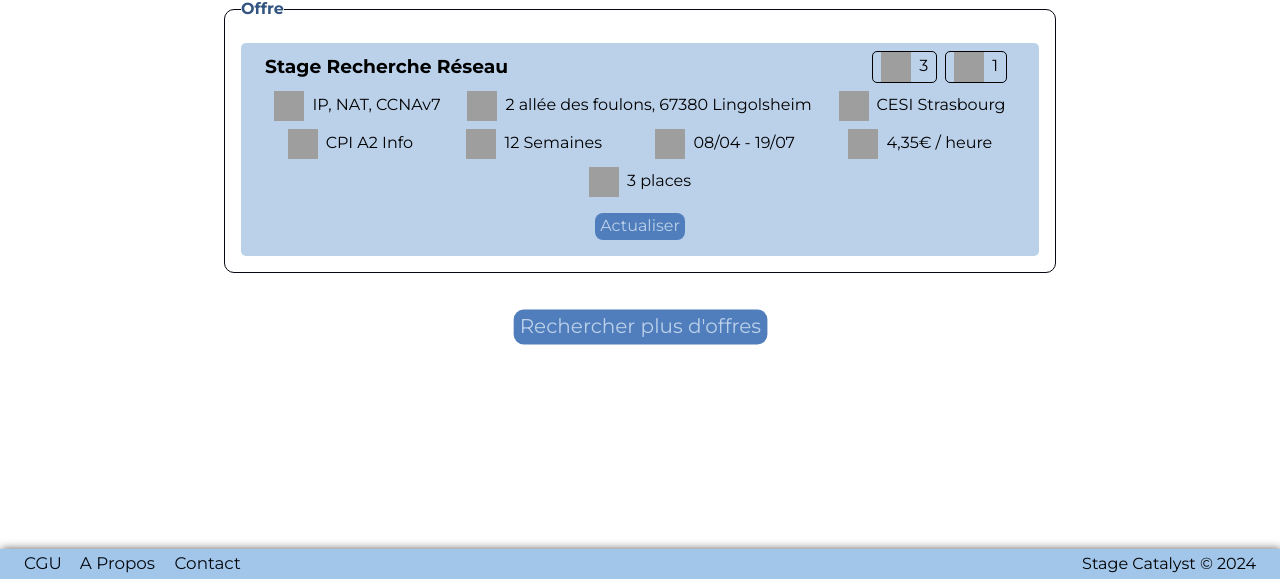
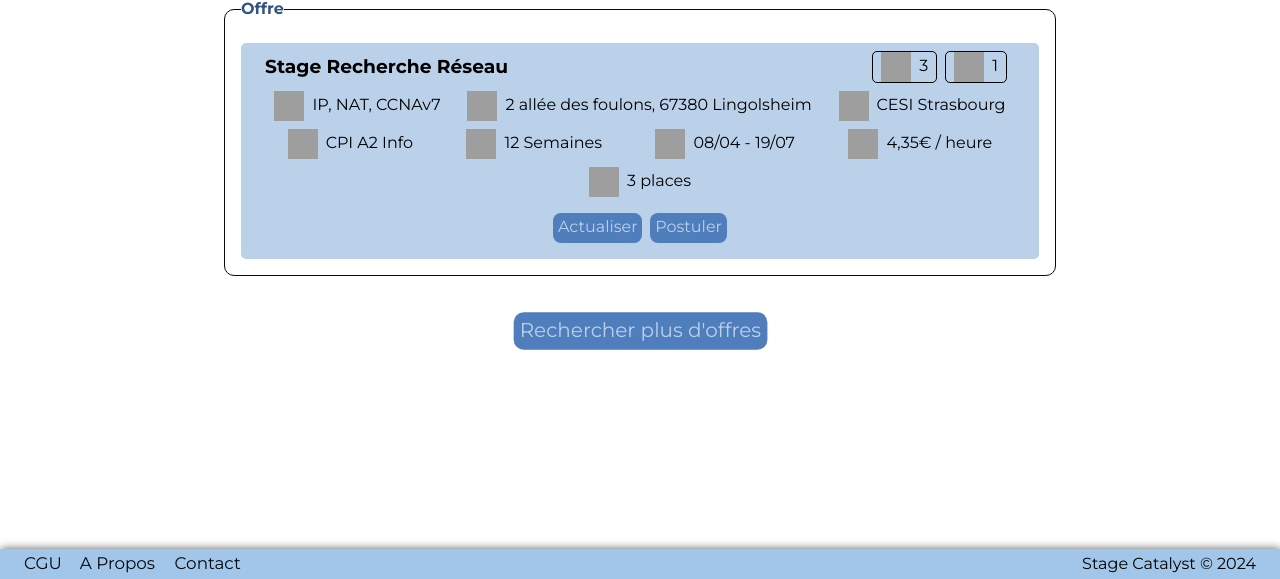
Before and after one commit to aschnepp/Projet-WEB-BETA, a PHP site: page /pages/accueil-login.html in a window 1280 px wide. Shown: the part 221-800 px from the top of the page. Run offline with PHP 8.4, Linux system fonts and the light colour scheme; grey boxes are pictures that could not be loaded.

Commit message:
Accueil login ajout "Postuler"

```diff
--- a/assets/styles/accueil-login.css
+++ b/assets/styles/accueil-login.css
@@ -165,13 +165,25 @@ section.infos {
     margin-bottom: 0.5rem;
 }
 
+#boutons {
+    display: flex;
+    align-items: center;
+    justify-content: center;
+    gap: 0.5rem;
+}
+
 button {
+    display: block;
+    font-size: 1rem;
+    margin-top: 0;
     background-color: var(--blue-dark);
     color: var(--blue-light);
     border-radius: 0.5rem;
     padding: 0.3rem;
     border: none;
     cursor: pointer;
+    height: 30px;
+    text-decoration: none;
     margin-bottom: 1rem;
 }
 
--- a/pages/accueil-login.html
+++ b/pages/accueil-login.html
@@ -138,7 +138,10 @@
                         </section>
                     </section>
 
-                    <button type="button">Actualiser</button>
+                    <section id="boutons">
+                        <button type="button">Actualiser</button>
+                        <button type="button">Postuler</button>
+                    </section>
                 </section>
             </fieldset>
         </section>
```
